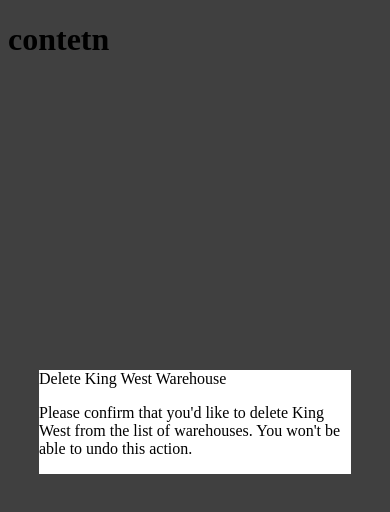
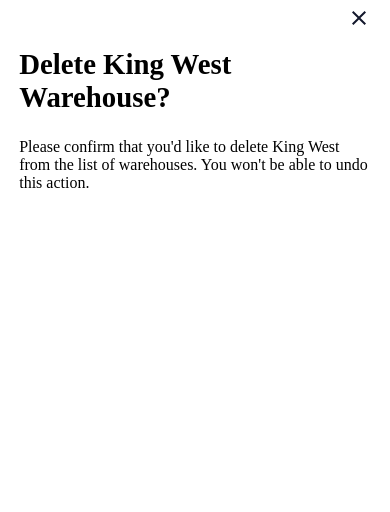
Before and after one commit to vibrentcarey/intstock, a React (Create React App) app in the folder client/: page / in a window 390 px wide. Shown: the top 512 px of the page. Built offline with nearby package versions, Linux system fonts and the light colour scheme.

Commit message:
Add responsiveness to modal

```diff
--- a/client/src/App.js
+++ b/client/src/App.js
@@ -3,8 +3,8 @@ import Modal from "./components/Modal";
 function App() {
   return (
     <div className="App">
-    <h1>contetn</h1>
-    <Modal title='Delete King West Warehouse' message="Please confirm that you'd like to delete King West from the list of warehouses. You won't be able to undo this action."/>
+    <h1>Main Content</h1>
+    <Modal title='Delete King West Warehouse?' message="Please confirm that you'd like to delete King West from the list of warehouses. You won't be able to undo this action."/>
     </div>
   );
 }
--- a/client/src/components/Modal.css
+++ b/client/src/components/Modal.css
@@ -3,7 +3,7 @@
   top: 0;
   left: 0;
   width: 100%;
-  height: 100vh;
+  height: 100%;
   z-index: 10;
   background: rgba(0, 0, 0, 0.75);
   display: flex;
@@ -12,8 +12,36 @@
 }
 
 .modal {
-  width: 80%;
+  width: 100%;
+  height: 100%;
   z-index: 100;
   overflow: hidden;
   background-color: white;
+  padding: 1.2rem;
+  max-width: 610px;
 }
+
+.modal__image{
+  float: right;
+  margin: 0.4rem 0;
+}
+
+.modal__title{
+  font-size: 1.8rem;
+  margin-top: 3rem;
+}
+
+.modal__message{
+  max-width: 475px;
+}
+
+
+@media (min-width:641px){
+  .modal {
+    height: 20%;
+    padding: 0.4rem 1rem 2rem 2rem;
+  }
+  .backdrop{
+  padding: 1rem;
+  }
+}
--- a/client/src/components/Modal.js
+++ b/client/src/components/Modal.js
@@ -1,4 +1,5 @@
 import React from 'react';
+import close from '../assets/close-24px.svg'
 import './Modal.css'
 
 const Modal = (props) => {
@@ -6,8 +7,9 @@ const Modal = (props) => {
     <div className='backdrop'>
       <section className='modal'>
         {/* TODO: Make this Dynamic */}
-        {props.title}
-        <p>{props.message}</p>
+        <img onClick={props.oncClick} className="modal__image" src={close} alt='close'/>
+        <h1 className='modal__title'>{props.title}</h1>
+        <p className='modal__message'>{props.message}</p>
       </section>
     </div>
   );
```
